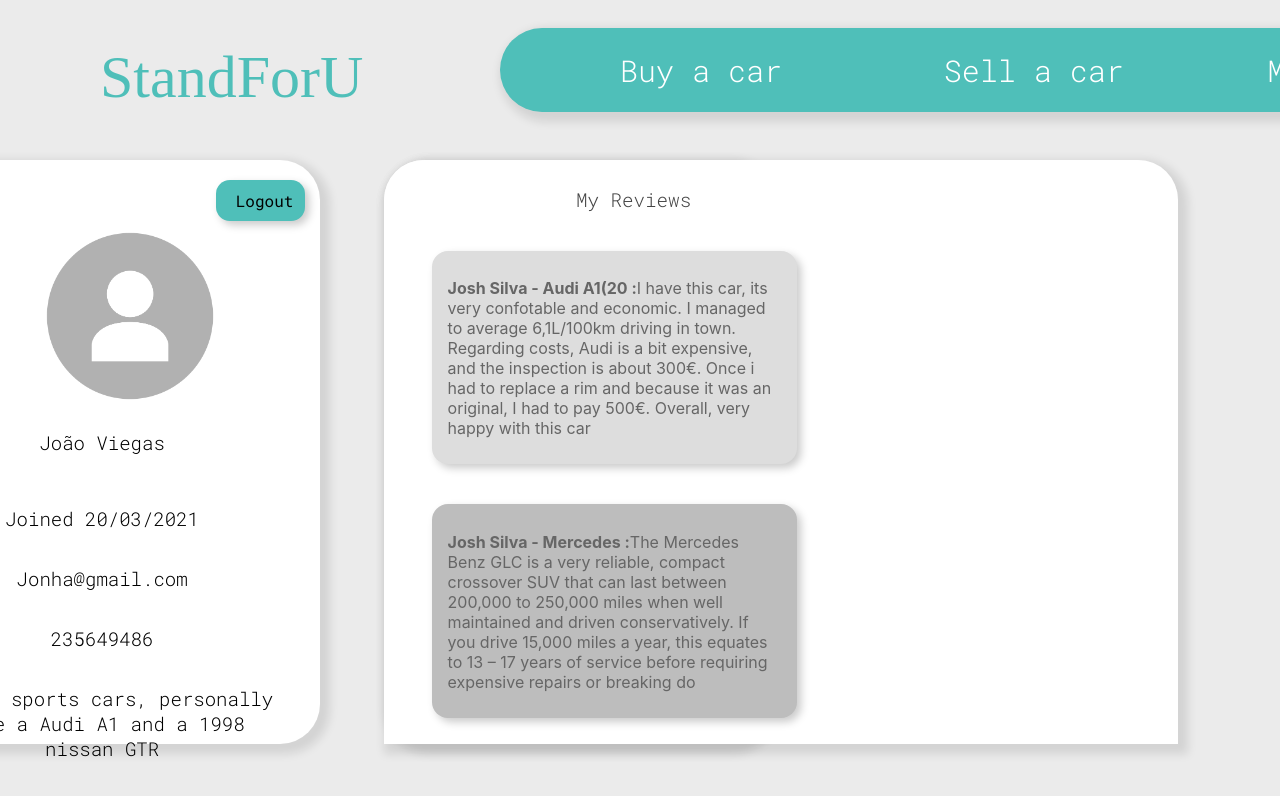
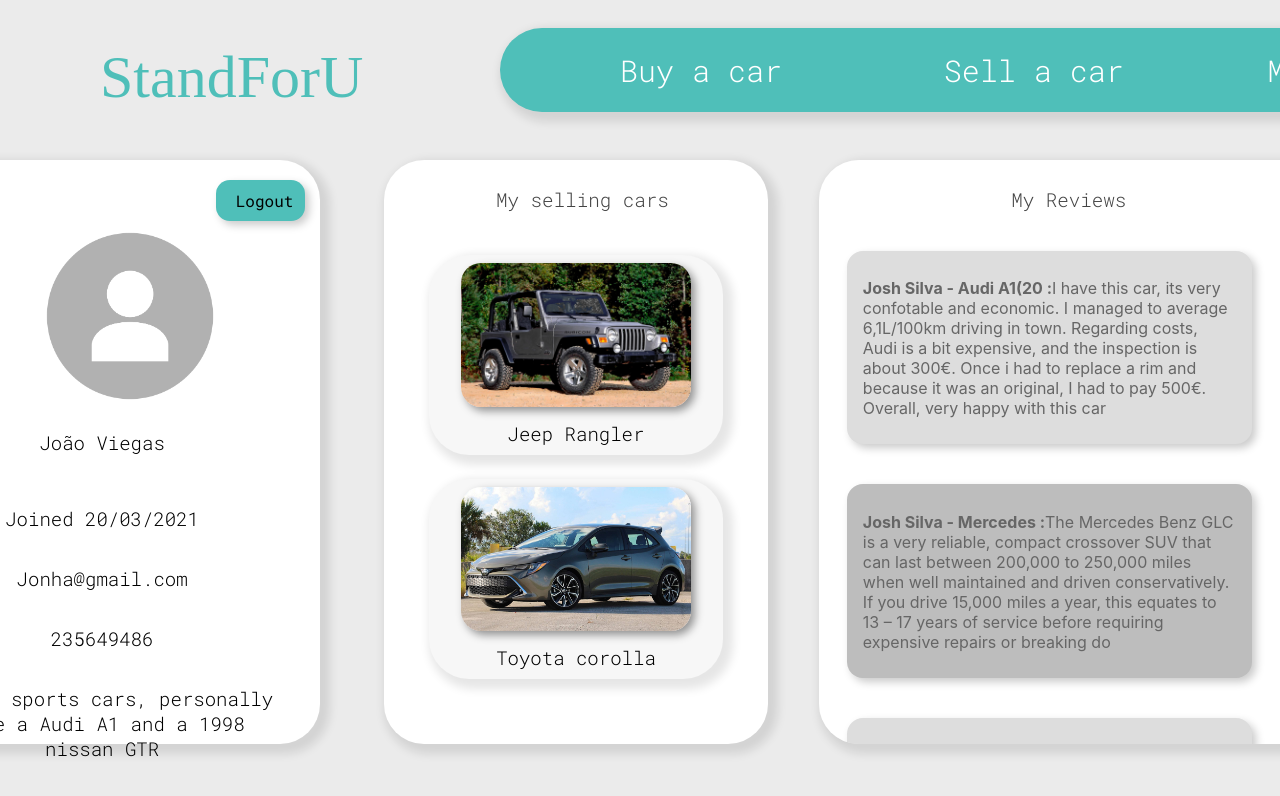
Before and after one commit to JoaoantonioViegas/StandForU, a React (Create React App) app in the folder standforu/: page /profile in a window 1280 px wide. Shown: the top 796 px of the page. Built offline with nearby package versions, Linux system fonts and the light colour scheme; some icons are missing; a web font is replaced by a local one.

Commit message:
profile.css

```diff
--- a/standforu/src/components/pages/Profile.css
+++ b/standforu/src/components/pages/Profile.css
@@ -34,15 +34,16 @@
 
 .myreviews{
     position: absolute;
-    width: 62vw;
+    width: 36vw;
     height: 73vh;
-    left: 30vw;
+    left: 64vw;
     top: 20vh;
     overflow-y:scroll;
 
     background: #ffffff;
     box-shadow: 5px 5px 10px 5px rgba(0, 0, 0, 0.1);
-    border-radius: 40px 40px 0px 0px;
+    border-top-left-radius: 40px;
+    border-bottom-left-radius: 40px;
     margin: 0;
 }
 
@@ -305,7 +306,7 @@ color: #444444;
     grid-gap:1em;
     margin-left:6%;
     margin-right:6%;
-    width: 46%;
+    width: 88%;
   }
 
 .CommentsProfile > div{
```
